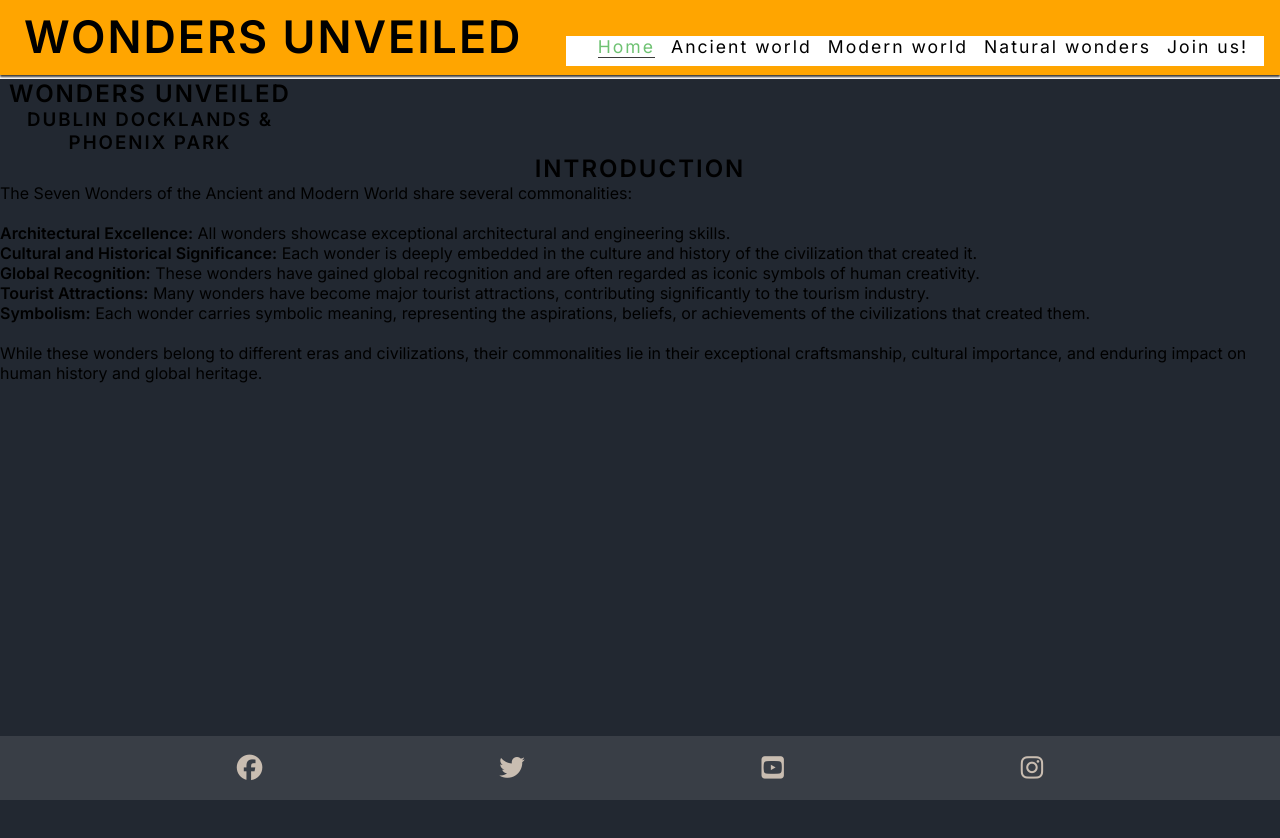
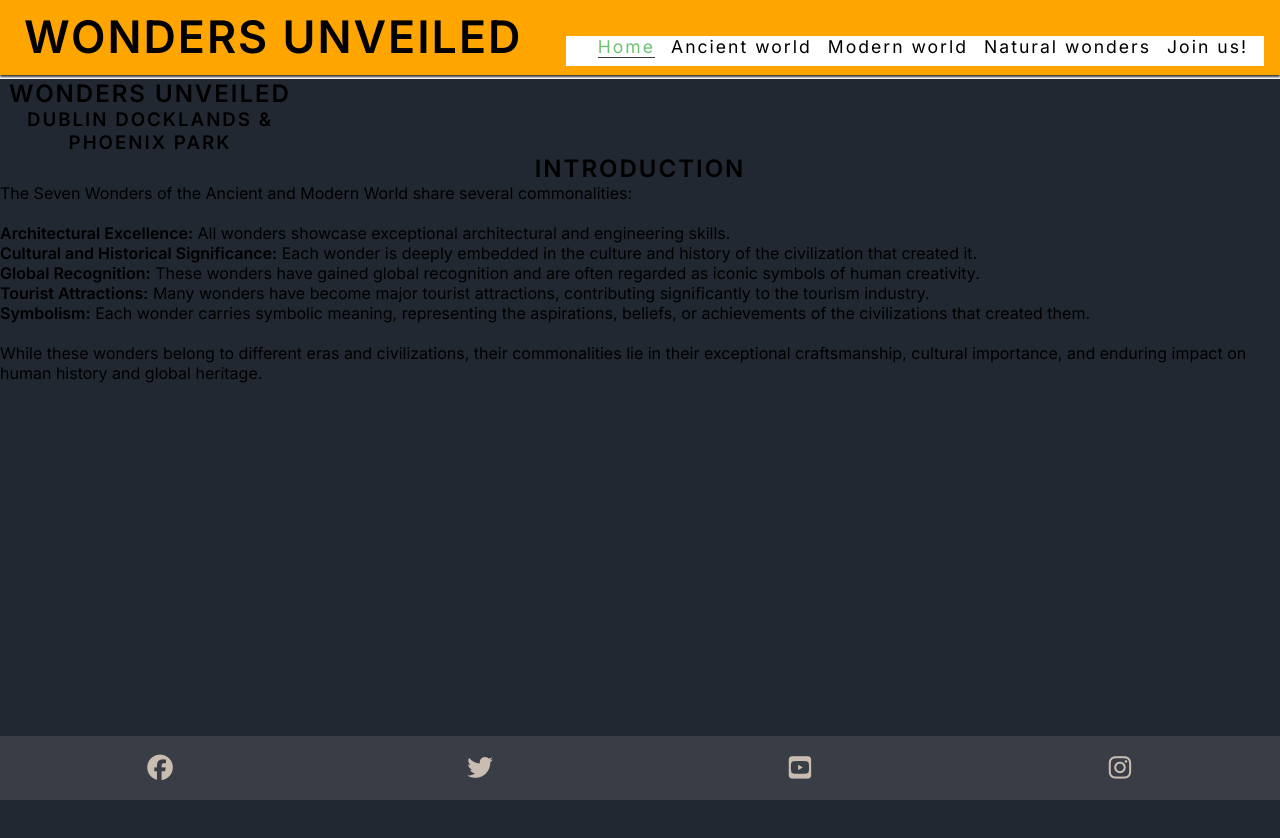
Before and after one commit to eneliviu/Portofolio-1, a plain HTML site: page index.html in a window 1280 px wide. Shown: the top 838 px of the page. Drawn offline with Linux system fonts and the light colour scheme.

Commit message:
Replaced the media list in the footer with divs

```diff
--- a/assets/css/style.css
+++ b/assets/css/style.css
@@ -117,6 +117,7 @@ main{
 /* Footer */
 footer{
   position: fixed;
+  display: flex;
   z-index: 99;
   margin-top: auto;
   bottom: 0;
@@ -127,6 +128,9 @@ footer{
   background-color: #393E46;
 }
 
+footer > *{
+  flex-basis: 100%;
+}
 #social-networks  {
   font-size: 160%;
   text-align: center;
--- a/index.html
+++ b/index.html
@@ -121,40 +121,45 @@
 
 
     <!--Footer-->
-    <footer>
-      <ul id="social-networks">
+    <footer id="social-networks">
+
 
         <!-- Add FB icon and link-->
-        <li>
+        <div>
+
             <a href="https://www.facebook.com/" target="_blank" rel="noopener"
               aria-label="Visit our Facebook page (opens in a new tab)">
               <i class="fa-brands fa-facebook"></i>
             </a>
-        </li>
 
+        </div>
+
+        <div>
         <!-- Add Twitter icon and link-->
-        <li>
+
             <a href="https://www.twitter.com/" target="_blank" rel="noopener"
               aria-label="Visit our Twitter page (opens in a new tab)">
               <i class="fa-brands fa-twitter"></i>
             </a>
-        </li>
+
+        </div>
 
         <!-- Add YouTube icon and link-->
-        <li>
+        <div>
+
             <a href="https://www.youtube.com/" target="_blank" rel="noopener"
               aria-label="Visit our Youtube channel (opens in a new tab)">
               <i class="fa-brands fa-square-youtube"></i>
             </a>
-        </li>
+
+        </div>
 
         <!-- Add Instagram icon and link-->
-        <li>
         <a href="https://www.instagram.com/" target="_blank" rel="noopener"
           aria-label="Visit our Instagram page (opens in a new tab)">
           <i class="fa-brands fa-instagram"></i>
         </a>
-        </li>
+
 
     </footer>
 
```
Lines whose indentation alone changed are shown as unchanged.
